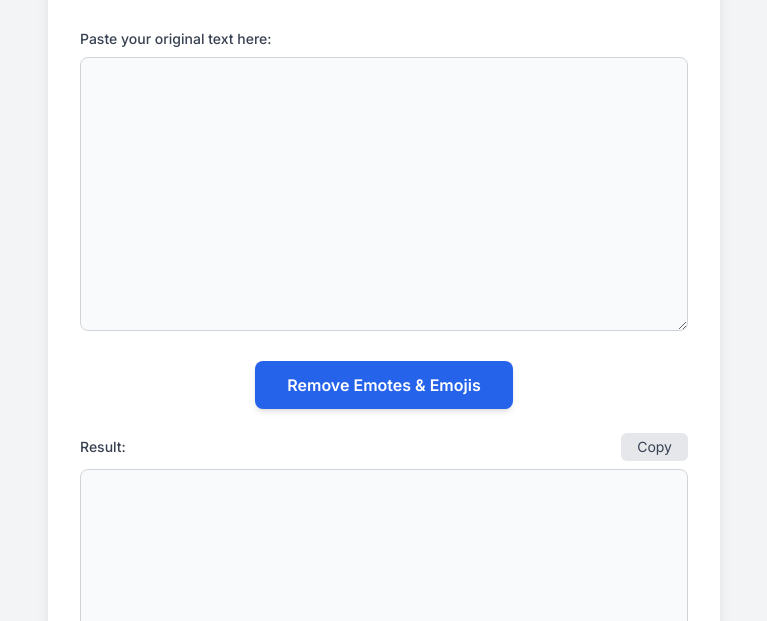
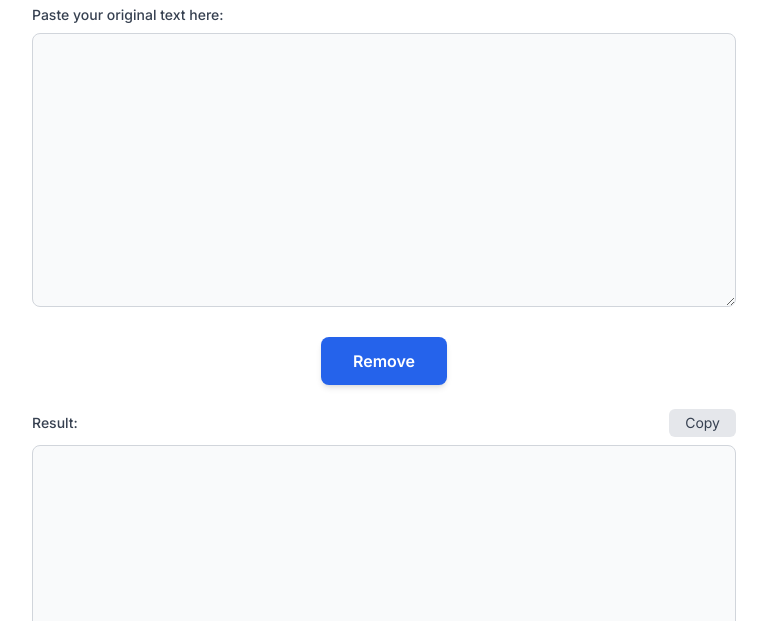
Before and after one commit to annoymonous69/Emote-Separater, a plain HTML site: page index.html in a window 1280 px wide. Shown: the part 179-800 px from the top of the page, without its empty margins (256-1023 px from the left). Drawn offline with nearby package versions, Linux system fonts and the light colour scheme.

Commit message:
Update index.html

```diff
--- a/index.html
+++ b/index.html
@@ -20,7 +20,7 @@
     </style>
 </head>
 <body class="bg-gray-100 dark:bg-gray-900 flex items-center justify-center min-h-screen py-12">
-    <div class="w-full max-w-2xl mx-auto p-6 md:p-8 bg-white dark:bg-gray-800 rounded-2xl shadow-lg fade-in">
+    <div class="w-full max-w-3xl mx-auto p-6 md:p-8 bg-white dark:bg-gray-800 rounded-2xl shadow-lg fade-in">
 
         <div class="text-center mb-8">
             <h1 class="text-3xl md:text-4xl font-bold text-gray-800 dark:text-white">Emote & Emoji Separator</h1>
@@ -36,7 +36,7 @@
         <!-- Action Button -->
         <div class="text-center mb-6">
             <button onclick="separateEmotes()" class="px-8 py-3 bg-blue-600 text-white font-semibold rounded-lg shadow-md hover:bg-blue-700 focus:outline-none focus:ring-2 focus:ring-blue-500 focus:ring-opacity-50 transform hover:scale-105 transition duration-300">
-                Remove Emotes & Emojis
+                Remove
             </button>
         </div>
 
```
